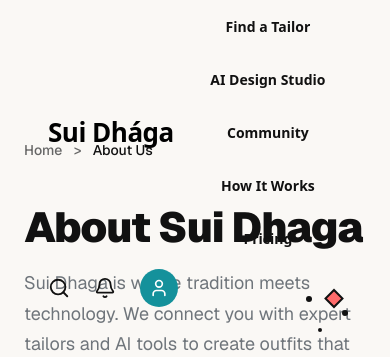
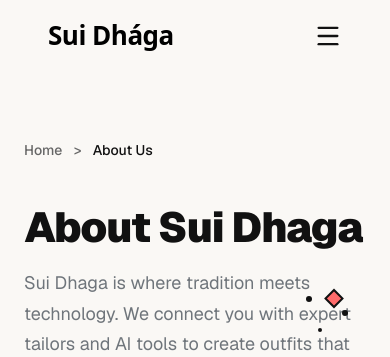
Before and after one commit to AdeelTahir-SE/Sui-Dhaga-website, a Next.js app: page /about in a window 390 px wide. Shown: the top 357 px of the page. Built offline with nearby package versions, Linux system fonts and the light colour scheme.

Commit message:
ui: enhance navigation responsiveness with menu button and class adjustments

```diff
--- a/src/components/common/site-shell.tsx
+++ b/src/components/common/site-shell.tsx
@@ -3,7 +3,7 @@
 import Link from "next/link";
 import { navItems } from "./data";
 import { AnimeNavBar, AnimeMascot } from "@/components/ui/anime-navbar";
-import { Scissors, Wand2, Users, HelpCircle, CreditCard, Search, Bell, User } from "lucide-react";
+import { Scissors, Wand2, Users, HelpCircle, CreditCard, Search, Bell, User, Menu } from "lucide-react";
 import { usePathname } from "next/navigation";
 
 const animeNavItems = [
@@ -42,7 +42,7 @@ export function PublicNav() {
         Sui Dhága
       </Link>
 
-      <nav style={{ display: 'flex', gap: '32px', alignItems: 'center' }}>
+      <nav className="hidden md:flex" style={{ gap: '32px', alignItems: 'center' }}>
         {animeNavItems.map((item) => (
           <Link
             key={item.name}
@@ -60,7 +60,7 @@ export function PublicNav() {
         ))}
       </nav>
 
-      <div style={{ display: 'flex', alignItems: 'center', gap: '24px' }}>
+      <div className="hidden md:flex" style={{ alignItems: 'center', gap: '24px' }}>
         <button aria-label="Search" style={{ background: 'none', border: 'none', cursor: 'pointer', color: '#111', padding: 0, display: 'flex' }}>
           <Search size={22} strokeWidth={2} />
         </button>
@@ -83,6 +83,10 @@ export function PublicNav() {
           <User size={20} strokeWidth={2} />
         </Link>
       </div>
+
+      <button className="md:hidden flex" aria-label="Menu" style={{ background: 'none', border: 'none', cursor: 'pointer', color: '#111', padding: 0, alignItems: 'center' }}>
+        <Menu size={28} strokeWidth={2} />
+      </button>
     </header>
   );
 }
```
